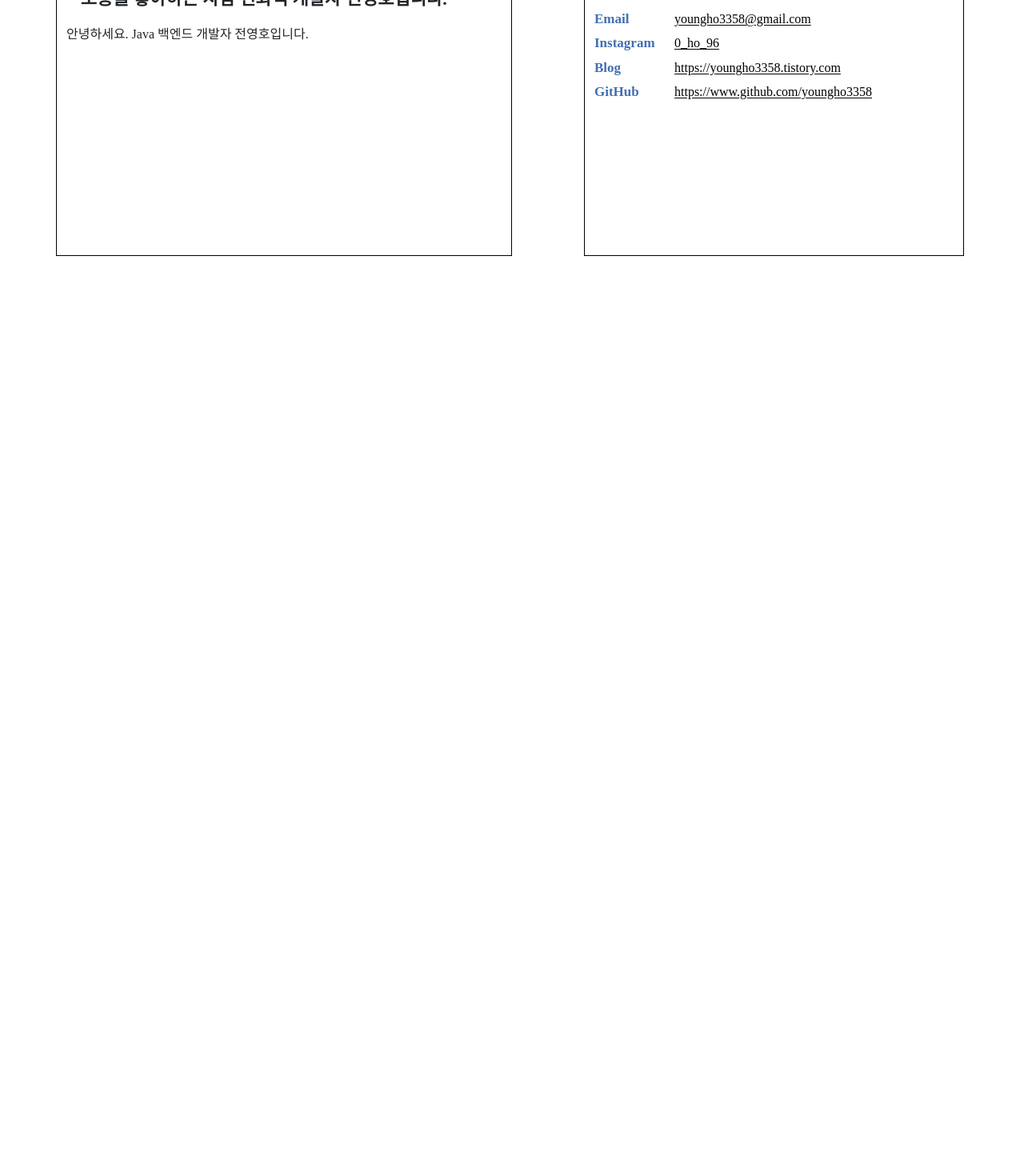
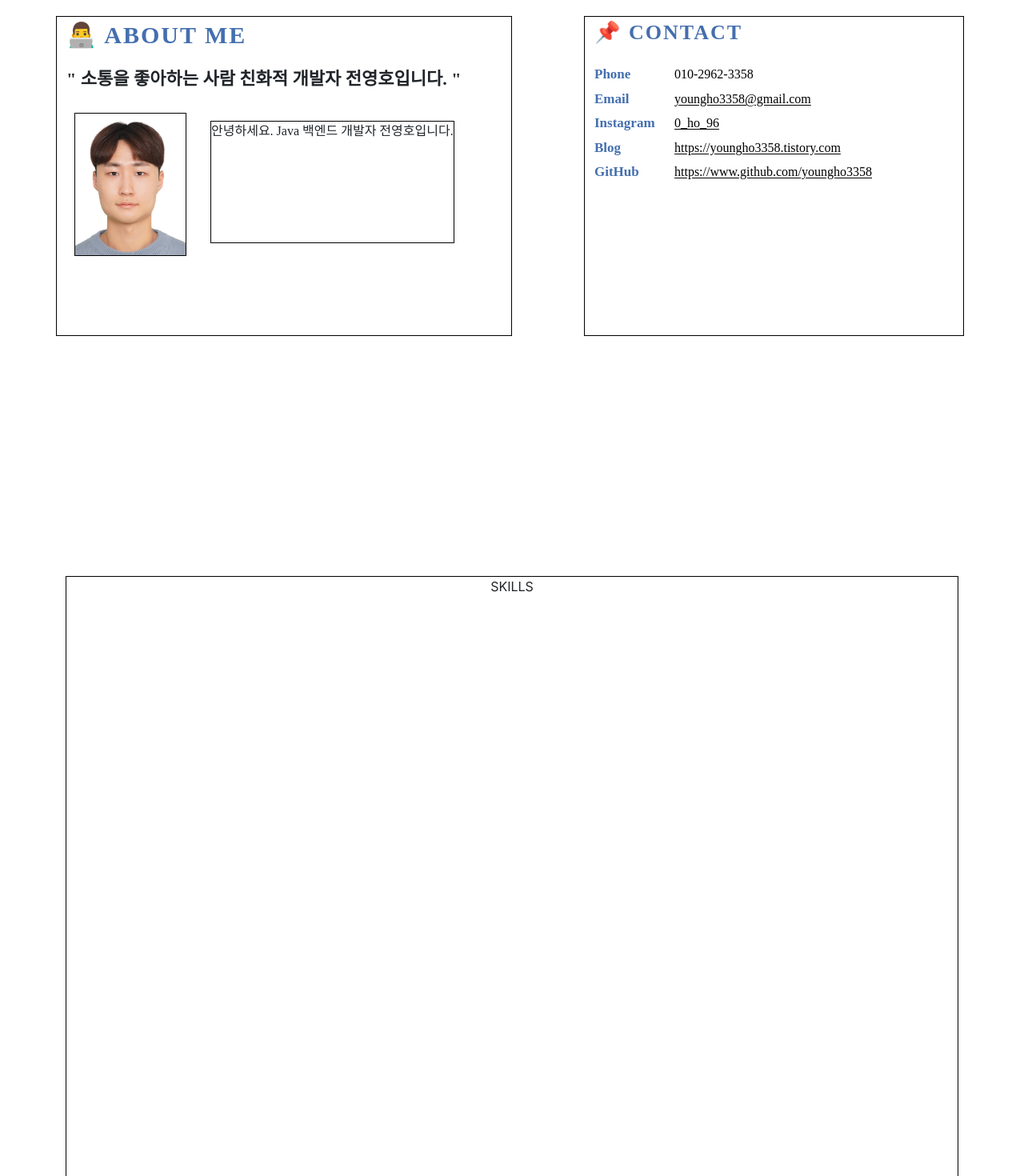
Before and after one commit to youngho3358/portfolio, a React (Create React App) app: page / in a window 1280 px wide. Shown: the part 180-1650 px from the top of the page at 80% size. Before the commit the page ends 800 px from the top, so only its background shows below. Built offline with nearby package versions, Linux system fonts and the light colour scheme; a web font is replaced by a local one.

Commit message:
목차 스크롤 구현(Id 값을 통해 스크롤 구현)

```diff
--- a/src/App.js
+++ b/src/App.js
@@ -1,13 +1,18 @@
 import Nav1 from './nav/nav.js';
 import Bio from './bio/bio.js';
+import Skills from './skills/skills.js'
 import './App.css';
-import {Routes, Route, Link} from 'react-router-dom';
+import React, { useRef } from 'react';
+
 
 function App() {
+  const skillBoxRef = useRef(null);
+
   return (
     <div className="App">
-      <Nav1/>
-      <Bio/>
+      <Nav1 skillBoxRef={skillBoxRef}/>
+      <Bio skillBoxRef={skillBoxRef}/>
+      <Skills skillBoxRef={skillBoxRef}/>
     </div>
   );
 }
--- a/src/bio/bio.css
+++ b/src/bio/bio.css
@@ -1,13 +1,13 @@
 .leftBio {
     border: 1px solid black;
     height: 400px;
-    margin-top: 100px;
+    margin-top: 200px;
     margin-right: 90px;
   }
 
   .rightBio {
     border: 1px solid black;
-    margin-top: 100px;
+    margin-top: 200px;
   }
 
   .aboutMe {
@@ -27,8 +27,19 @@
   }
 
   .bioText {
+    display: inline-block;
     text-align: left;
     font-family: "pretendard";
+    margin-top: 20px;
+    margin-left: 30px;
+    border: 1px solid black;
+  }
+
+  .photo {
+    margin-left: 10px;
+    margin-top: 10px;
+    border: 1px solid black;
+    width: 140px;
   }
 
   .contact {
--- a/src/bio/bio.js
+++ b/src/bio/bio.js
@@ -6,17 +6,21 @@ export default function Bio() {
         <div>
             <Container>
                 <Row>
+                    <div id='aboutMe'></div>
                     <Col sm={6} className='leftBio'>
                         <p className='aboutMe'>👨‍💻 ABOUT ME</p>
                         <p className='bioTextTitle'>" 소통을 좋아하는 사람 친화적 개발자 전영호입니다. "</p>
-                        <p className='bioText'>
-                            안녕하세요. Java 백엔드 개발자 전영호입니다.<br/>
+                        <div style={{textAlign:"left", display:"flex"}}>
+                            <img className='photo' src={process.env.PUBLIC_URL + '/myImage.jpg'} alt='증명사진'/>
+                            <p className='bioText'>
+                                안녕하세요. Java 백엔드 개발자 전영호입니다.<br/>
 
-                        </p>
+                            </p>
+                        </div>
                         <p></p>
                     </Col>
                     <Col sm={5} className='rightBio'>
-                        <p className='contact'>CONTACT</p>
+                        <p className='contact'>📌 CONTACT</p>
 
                         <p className='contactList'>
                             <span className='contactInfo'>Phone</span>
--- a/src/nav/nav.js
+++ b/src/nav/nav.js
@@ -25,8 +25,14 @@ export default function Nav1() {
                     <Offcanvas.Title className='title'>JYH's Portfolio</Offcanvas.Title>
                 </Offcanvas.Header>
                 <Offcanvas.Body>
-                    <p className='bodyList'>About me</p>
-                    <p className='bodyList'>기술 스택</p>
+                    <p className='bodyList' onClick={() => {
+                        const aboutMe = document.getElementById('aboutMe');
+                        aboutMe.scrollIntoView({behavior : 'smooth'});
+                    }}>About me</p>
+                    <p className='bodyList' onClick={() => {
+                        const skillBox = document.getElementById('skillBox');
+                        skillBox.scrollIntoView({ behavior: 'smooth' });
+                    }}>기술 스택</p>
                     <p className='bodyList' onClick={() => setFirstProjectShow(!firstProjectShow)}>프로젝트1</p>
                     <div className={`projectDetailList1 ${firstProjectShow ? 'show' : ''}`}>
                         <p className='projectDetail'>프로젝트 소개</p>
--- /dev/null
+++ b/src/skills/skills.css
@@ -0,0 +1,5 @@
+.skillBox {
+    margin-top: 300px;
+    height: 800px;
+    border: 1px solid black;
+}
--- /dev/null
+++ b/src/skills/skills.js
@@ -0,0 +1,17 @@
+import {Container, Row, Col} from 'react-bootstrap';
+import './skills.css';
+
+
+export default function Skills() {
+    return (
+        <div>
+            <Container>
+                <Row>
+                    <Col>
+                        <div id='skillBox' className='skillBox'>SKILLS</div>
+                    </Col>
+                </Row>
+            </Container>
+        </div>
+    )
+}
```
